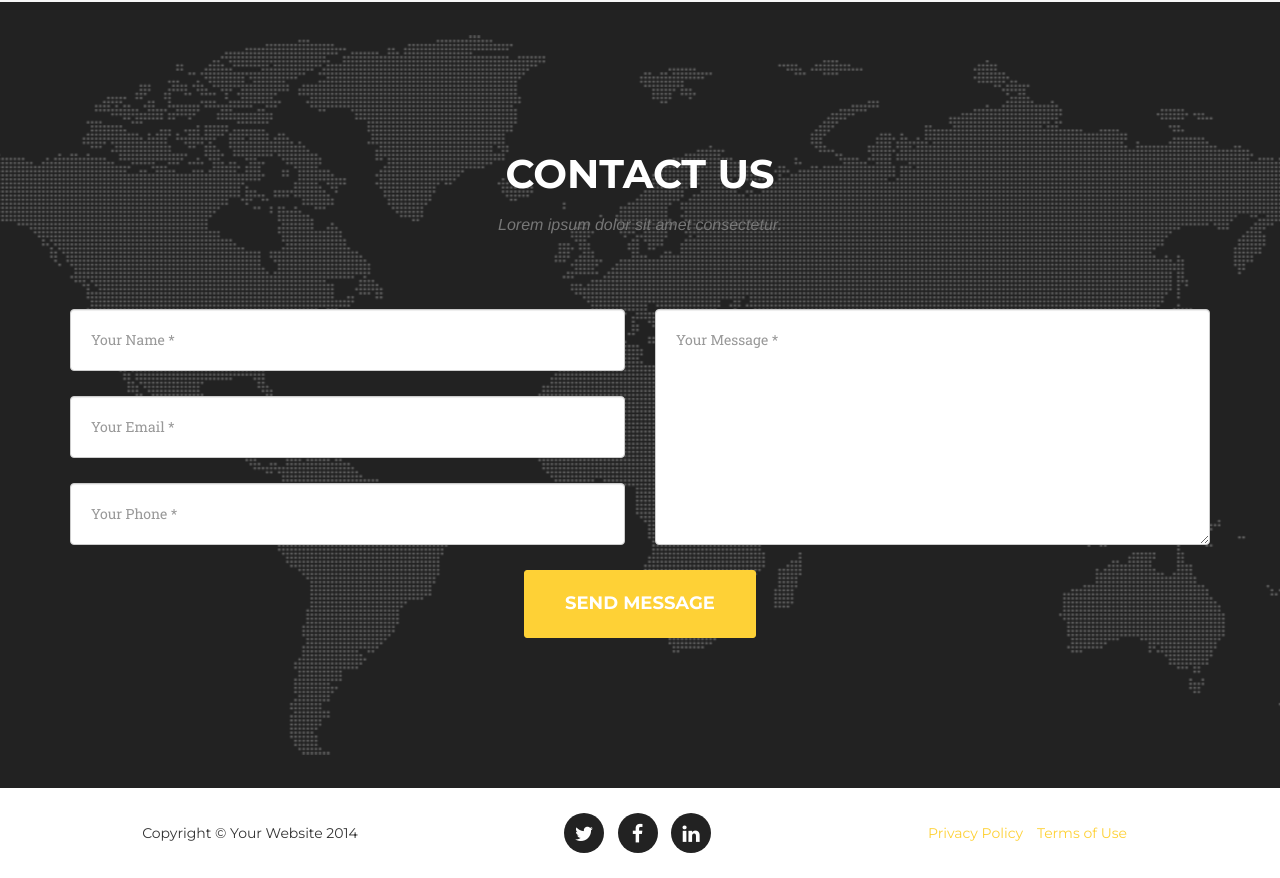
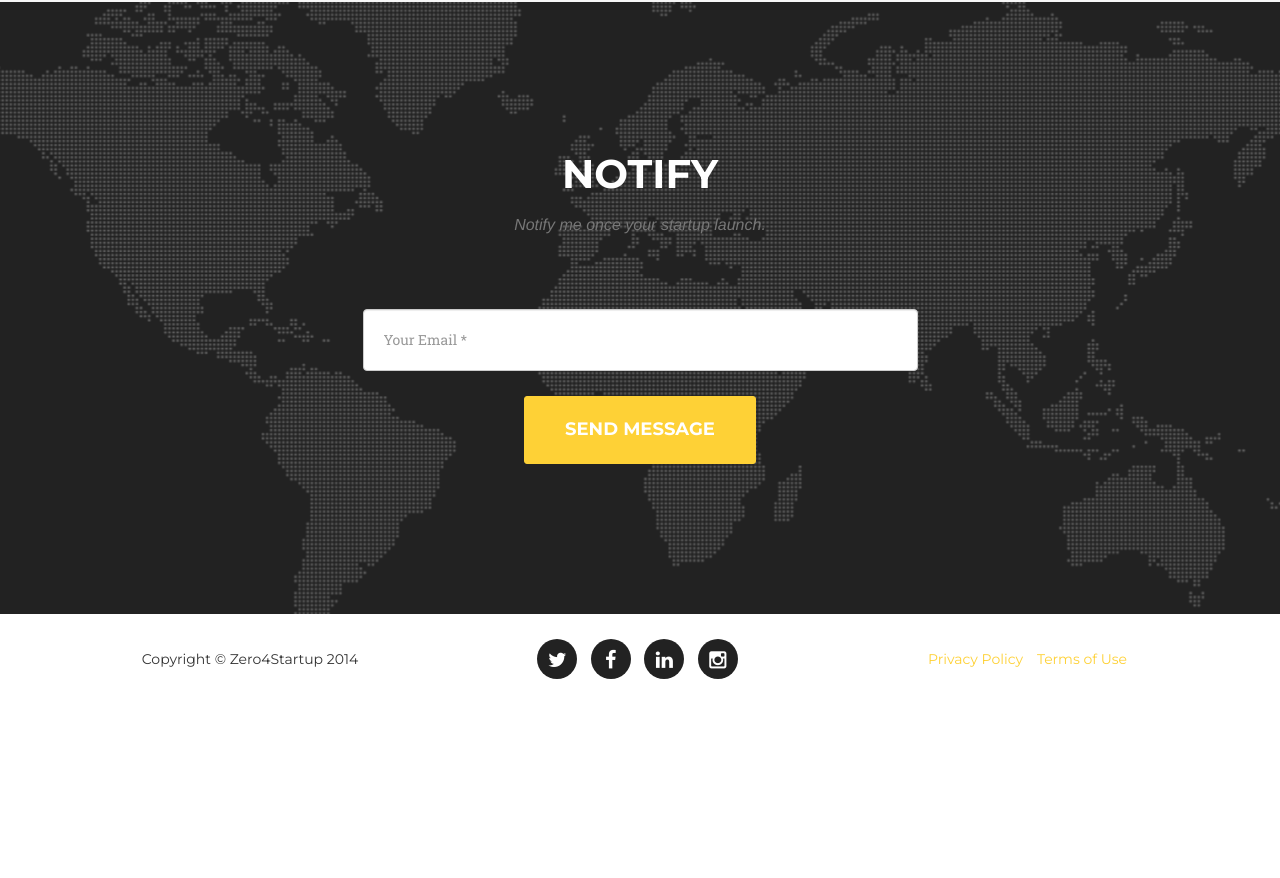
Before and after one commit to rinpopoyo/Zero, a plain HTML site: page index.html in a window 1280 px wide. Shown: the part 2547-3425 px from the top of the page. After the commit the page ends 3251 px from the top, so only its background shows below. Drawn offline with nearby package versions, Linux system fonts and the light colour scheme; a web font is replaced by a local one.

```diff
--- a/index.html
+++ b/index.html
@@ -215,34 +215,23 @@
         <div class="container">
             <div class="row">
                 <div class="col-lg-12 text-center">
-                    <h2 class="section-heading">Contact Us</h2>
-                    <h3 class="section-subheading text-muted">Lorem ipsum dolor sit amet consectetur.</h3>
+                    <h2 class="section-heading">NOTIFY</h2>
+                    <h3 class="section-subheading text-muted">Notify me once your startup launch.</h3>
                 </div>
             </div>
             <div class="row">
                 <div class="col-lg-12">
                     <form name="sentMessage" id="contactForm" novalidate="">
                         <div class="row">
-                            <div class="col-md-6">
-                                <div class="form-group">
-                                    <input type="text" class="form-control" placeholder="Your Name *" id="name" required="" data-validation-required-message="Please enter your name.">
-                                    <p class="help-block text-danger"></p>
-                                </div>
+                            <div class="col-md-6 col-md-offset-3">
+
                                 <div class="form-group">
                                     <input type="email" class="form-control" placeholder="Your Email *" id="email" required="" data-validation-required-message="Please enter your email address.">
                                     <p class="help-block text-danger"></p>
                                 </div>
-                                <div class="form-group">
-                                    <input type="tel" class="form-control" placeholder="Your Phone *" id="phone" required="" data-validation-required-message="Please enter your phone number.">
-                                    <p class="help-block text-danger"></p>
-                                </div>
+
                             </div>
-                            <div class="col-md-6">
-                                <div class="form-group">
-                                    <textarea class="form-control" placeholder="Your Message *" id="message" required="" data-validation-required-message="Please enter a message."></textarea>
-                                    <p class="help-block text-danger"></p>
-                                </div>
-                            </div>
+
                             <div class="clearfix"></div>
                             <div class="col-lg-12 text-center">
                                 <div id="success"></div>
@@ -259,15 +248,17 @@
         <div class="container">
             <div class="row">
                 <div class="col-md-4">
-                    <span class="copyright">Copyright © Your Website 2014</span>
+                    <span class="copyright">Copyright © Zero4Startup 2014</span>
                 </div>
                 <div class="col-md-4">
                     <ul class="list-inline social-buttons">
-                        <li><a href="#"><i class="fa fa-twitter"></i></a>
+                        <li><a href="https://twitter.com/Code4Startup"><i class="fa fa-twitter"></i></a>
                         </li>
                         <li><a href="#"><i class="fa fa-facebook"></i></a>
                         </li>
                         <li><a href="#"><i class="fa fa-linkedin"></i></a>
+                        </li>
+                        <li><a href="#"><i class="fa fa-instagram"></i></a>
                         </li>
                     </ul>
                 </div>
```
